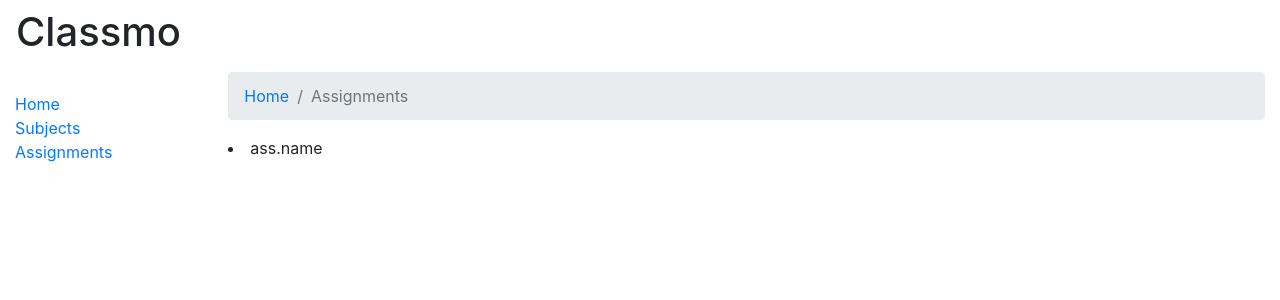
After one commit to jeury301/classmo, a Django app: template schedules/templates/schedules/sessions/assignments.html in a window 1280 px wide. The commit adds this page. Shown: the top 300 px of the page. Run offline with Django 3.2, Linux system fonts and the light colour scheme; the template is opened without the code that fills it: most values are stand-ins (such as "Sample title", 1, 10 or a date in 2020); some libraries are stand-ins or nearby versions.

Commit message:
Cleaned up html

```diff
--- a/schedules/admin.py
+++ b/schedules/admin.py
@@ -1,7 +1,8 @@
 from django.contrib import admin
-from .models import Subject, Location, Session, Registration
+from .models import Subject, Location, Session, Registration, Assignment
 # Register your models here.
 admin.site.register(Subject)
 admin.site.register(Location)
 admin.site.register(Session)
 admin.site.register(Registration)
+admin.site.register(Assignment)
--- /dev/null
+++ b/schedules/templates/schedules/sessions/assignments.html
@@ -0,0 +1,18 @@
+{% extends "base.html" %}
+
+{% block content %}
+<ol class="breadcrumb">
+	<li class="breadcrumb-item"><a href="{% url 'schedules:index' %}">Home</a></li>
+  <li class="breadcrumb-item active">Assignments</li>
+</ol>
+{% if ass_list %}
+{% for ass in ass_list %}
+
+<li>ass.name</li>
+
+{% endfor %}
+{% else %}
+<p> No Assignments for {{user.username}}</p>
+{% endif %}
+<div>
+{% endblock %}
--- a/schedules/templates/schedules/sessions/reg_success.html
+++ b/schedules/templates/schedules/sessions/reg_success.html
@@ -1,4 +1,4 @@
-{% extends "schedules/sessions/session.html" %}
+{% extends "schedules/subjects/session.html" %}
 
 {% block content %}
 
@@ -7,5 +7,5 @@
 {% else %}
 <P>Registration Successful</p>
 {% endif %}
-<a href="{% url 'schedules:sessions' session %}">Go back</a>
+<a href="{% url 'schedules:session' session %}">Go back</a>
 {% endblock %}
--- a/schedules/templates/schedules/subjects/session.html
+++ b/schedules/templates/schedules/subjects/session.html
@@ -33,7 +33,7 @@
         <form action="{% url 'schedules:registration' session.id %}" method="post">
         {% csrf_token %}
         <input type="hidden" name="user_id" value="{{user.id}}">
-        <input type="submit"  style="background-color:cyan" value="Register">
+        <button type="submit" class="btn btn-primary">Primary</button>
     </form>
 </div>
 </div>
--- a/schedules/urls.py
+++ b/schedules/urls.py
@@ -7,8 +7,7 @@ app_name='schedules'
 urlpatterns = [
     path('', users.index, name='index'),
     path('register/',users.register,name='register'),
-
-    #path('new_user/',users.new_user,name='new_user'),
+	#path('new_user/',users.new_user,name='new_user'),
     path('subjects/',subjects.subjects,name='subjects'),
     #redundant after merge with jeury's view
     #path('sessions/<int:session_id>/',sessions.sessions,name='sessions'),
@@ -16,4 +15,5 @@ urlpatterns = [
 	path('subjects/<int:subject_id>/detail',subjects.detail, name='detail'),
     path('subjects/<int:subject_id>/sessions',subjects.sessions, name='sessions'),
     path('sessions/<int:session_id>/detail',subjects.session, name='session'),
+    path('sessions/my_assignments',sessions.assignments,name='assignments')
 ]
--- a/templates/base.html
+++ b/templates/base.html
@@ -28,6 +28,7 @@
                 <ul class="sidebar-nav">
                     <li><a href="{% url 'schedules:index' %}">Home</a></li>
                     <li><a href="{% url 'schedules:subjects' %}">Subjects</a></li>
+                    <li><a href="{% url 'schedules:assignments' %}">Assignments</a></li>
                 </ul>
                 {% endblock %}
             </div>
--- a/templates/registration/login.html
+++ b/templates/registration/login.html
@@ -27,7 +27,7 @@
 </div>
 
 <div>
-  <input type="submit" value="login" />
+  <button type="submit" class="btn btn-primary">Primary</button>
   <input type="hidden" name="next" value="{{ next }}" />
 </div>
 </form>
```
Also changed, not shown: schedules/models.py (+8 -0 lines), schedules/templates/schedules/users/index.html (+19 -7 lines), schedules/views/sessions.py (+10 -4 lines), schedules/migrations/0002_assignment.py (added).
